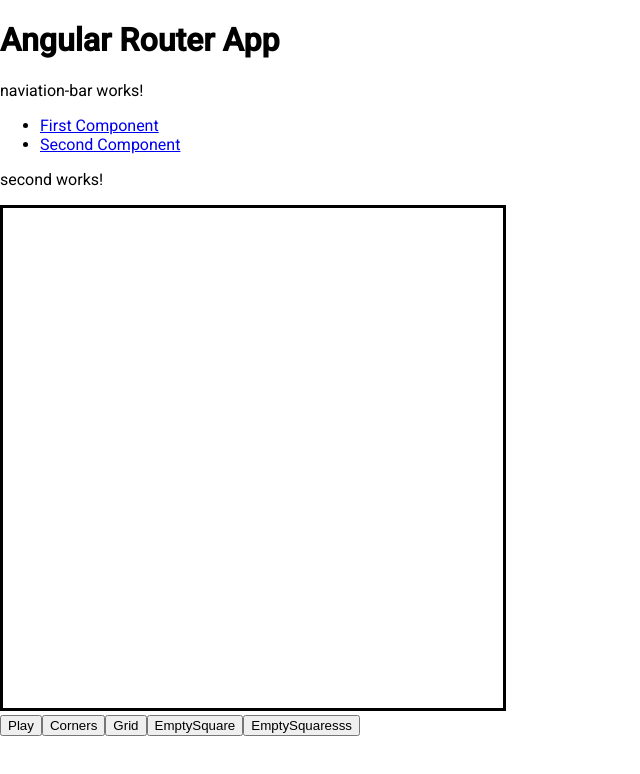
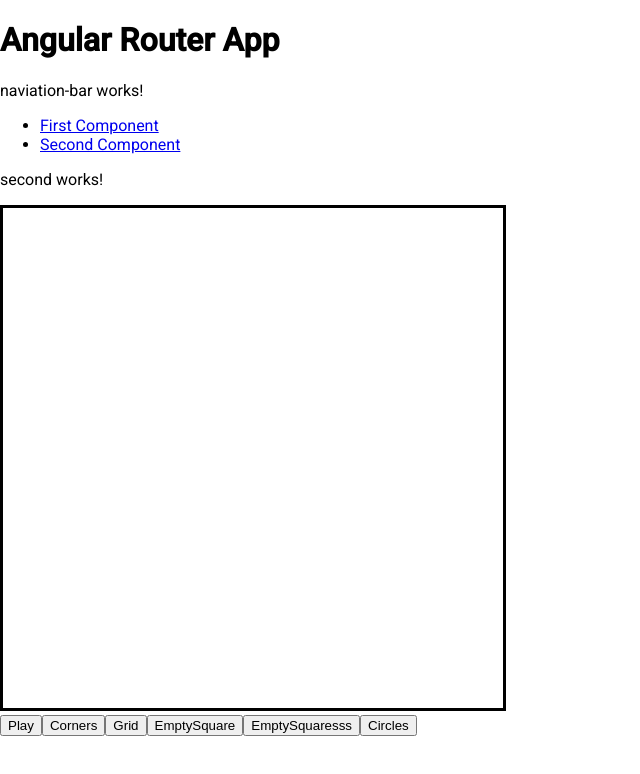
Before and after one commit to RomanBulinski/GraficDesigner, an Angular app: page /second in a window 1280 px wide. Shown: the top 774 px of the page, without its empty margins (0-640 px from the left). Built offline with nearby package versions, Linux system fonts and the light colour scheme.

Commit message:
transformation

```diff
--- a/src/app/second/second.component.html
+++ b/src/app/second/second.component.html
@@ -1,10 +1,12 @@
 <p>second works!</p>
 
-<canvas #canvas width="500" height="500"></canvas>
+<!--<canvas #canvas width="500" height="500"></canvas>-->
+<canvas #canvas></canvas>
 <div fxLayout="column" fxLayoutAlign="space-between center" fxLayoutGap="20" >
   <button (click)="animate()">Play</button>
   <button (click)="drawCorners()">Corners</button>
   <button (click)="drawChessboard()">Grid</button>
   <button (click)="drawEmptySquare(20,20, 4,50,50)">EmptySquare</button>
   <button (click)="drawEmptySquares()">EmptySquaresss</button>
+  <button (click)="drawCircles()">Circles</button>
 </div>
--- a/src/app/second/second.component.ts
+++ b/src/app/second/second.component.ts
@@ -7,6 +7,9 @@ import {SquareComponent} from '../square/square.component';
   styleUrls: ['./second.component.scss']
 })
 export class SecondComponent implements OnInit {
+
+  width = 500;
+  height = 500;
 
   constructor() {
   }
@@ -18,6 +21,8 @@ export class SecondComponent implements OnInit {
 
   ngOnInit(): void {
     this.ctx = this.canvas.nativeElement.getContext('2d');
+    this.canvas.nativeElement.width = 500;
+    this.canvas.nativeElement.height = 500;
   }
 
   animate(): void {
@@ -67,9 +72,9 @@ export class SecondComponent implements OnInit {
       let positionX = startX;
       for (let i = 0; i < 5; i++) {
 
-        this.drawEmptySquare( positionX, positionY, i + 2, width, height );
-        if (Math.random() > 0.5){
-          this.drawEmptySquare( positionX + 5, positionY + 5, i + 2, width - 10, height - 10 );
+        this.drawEmptySquare(positionX, positionY, i + 2, width, height);
+        if (Math.random() > 0.5) {
+          this.drawEmptySquare(positionX + 5, positionY + 5, i + 2, width - 10, height - 10);
         }
         positionX = startX + ((width + gap) * (i + 1));
       }
@@ -84,4 +89,29 @@ export class SecondComponent implements OnInit {
     this.ctx.rect(posistionX, posisotionY, width, height);
     this.ctx.stroke();
   }
+
+
+  drawCircles(): void {
+    this.ctx.fillStyle = 'white';
+    this.ctx.fillRect(0, 0, this.width, this.height);
+
+    this.ctx.fillStyle = 'black';
+    const x = this.width * 0.5;
+    const y = this.height * 0.5;
+    const w = this.width * 0.3;
+    const h = this.height * 0.3;
+
+    this.ctx.save();
+
+    this.ctx.translate(x, y);
+    this.ctx.rotate(0.3);
+
+    this.ctx.beginPath();
+    this.ctx.rect(-w * 0.5,  -h * 0.5, w, h);
+    this.ctx.fill();
+
+    this.ctx.restore();
+
+  }
+
 }
```
